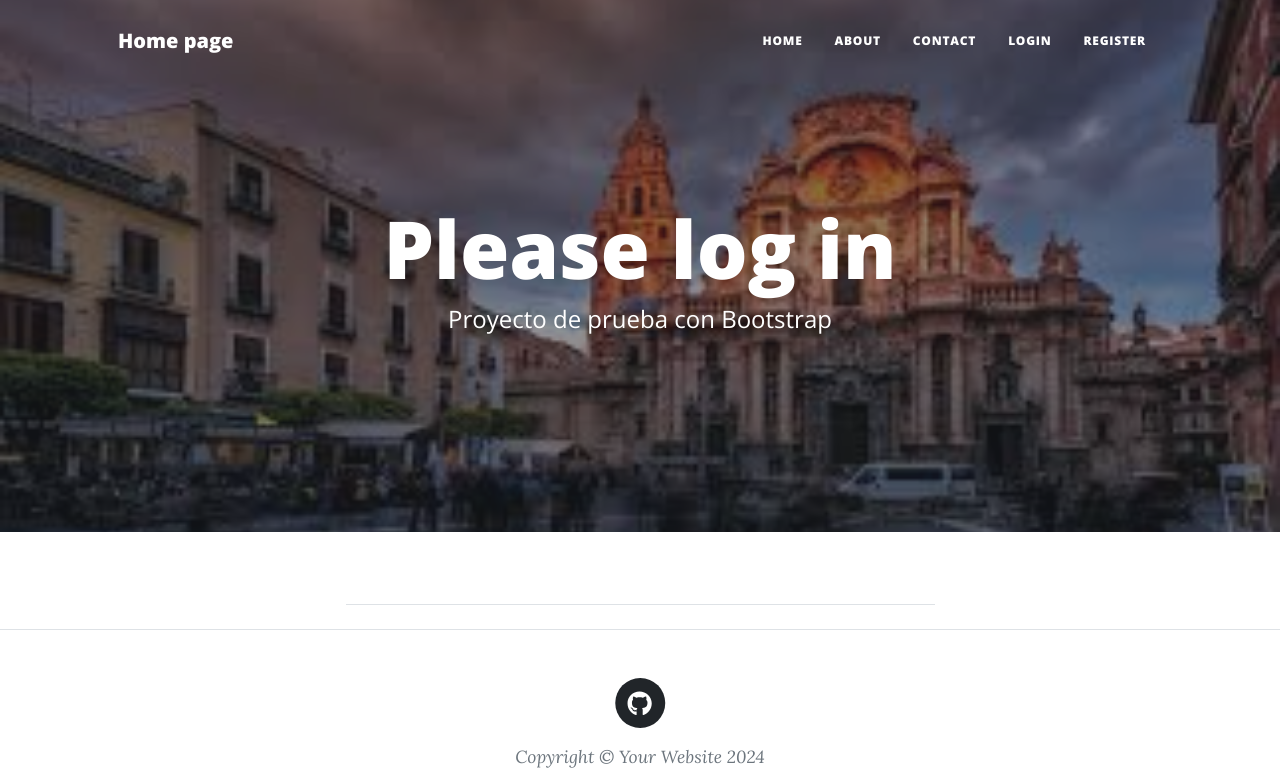
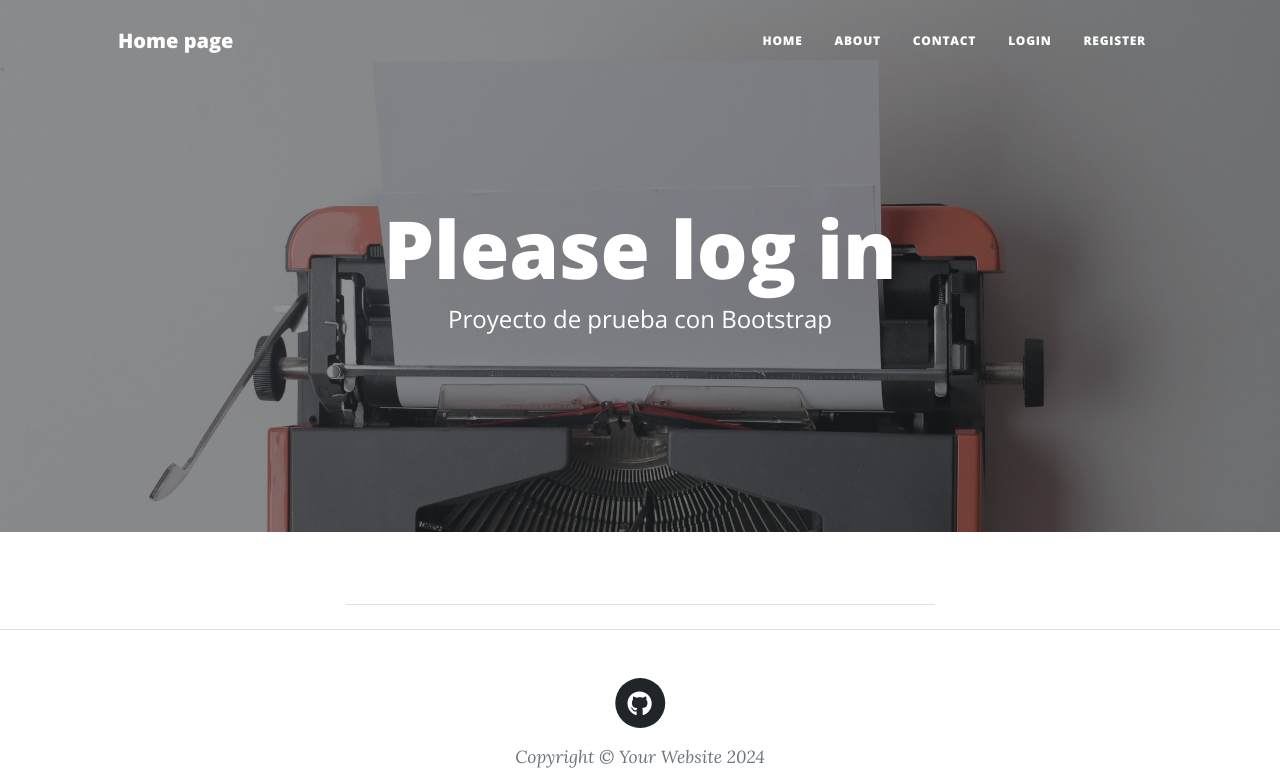
Before and after one commit to guille-96/Test_blog, a Flask app: page / in a window 1280 px wide. Shown: the top 772 px of the page. Run offline with Flask 3, Linux system fonts and the light colour scheme; data that the repository does not hold is empty; some libraries are stand-ins or nearby versions.

Commit message:
Changed home page main image

```diff
--- a/templates/index.html
+++ b/templates/index.html
@@ -1,6 +1,6 @@
         <!-- Page Header-->
         {% include 'header.html' %}
-        <header class="masthead" style="background-image: url('static/assets/img/catedral.jpg')">
+        <header class="masthead" style="background-image: url('static/assets/img/portada-header.jpg')">
         <div class="container position-relative px-4 px-lg-5">
             <div class="row gx-4 gx-lg-5 justify-content-center">
                 <div class="col-md-10 col-lg-8 col-xl-7">
```
Also changed, not shown: static/assets/img/catedral.jpg (deleted), static/assets/img/portada-header.jpg (added).
